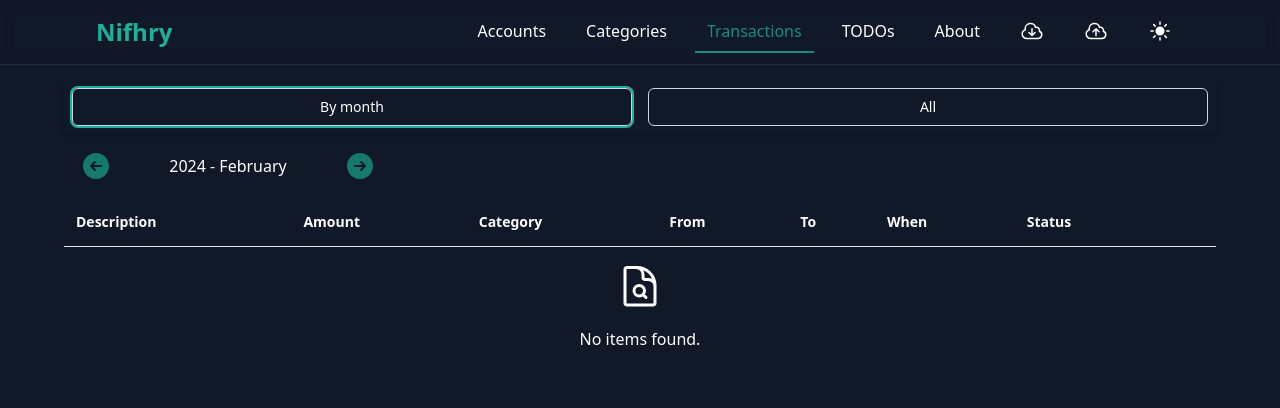
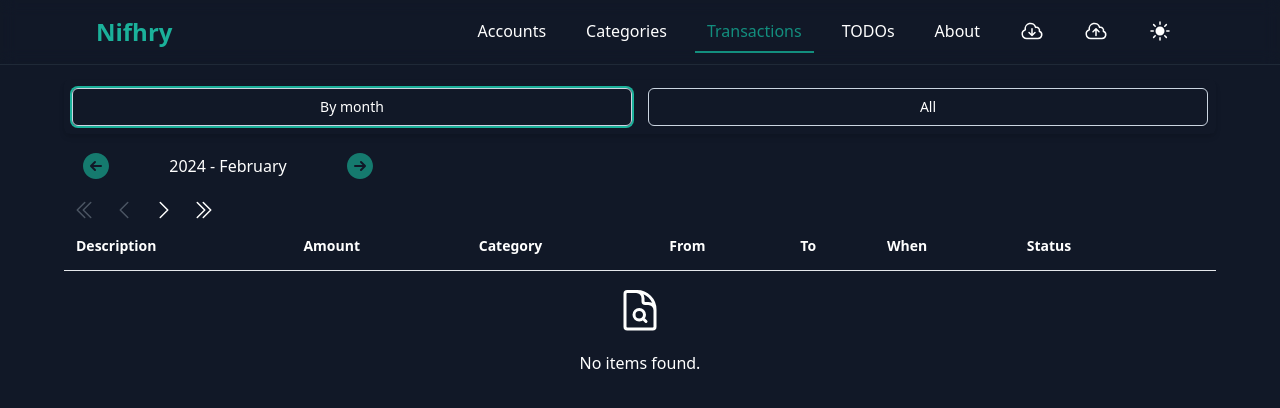
Before and after one commit to ostux/nifhry, a Vue app: page /transaction in a window 1280 px wide. Shown: the top 408 px of the page. Built offline with nearby package versions, Linux system fonts and the light colour scheme; a web font is replaced by a local one.

Commit message:
pagination

```diff
--- a/src/components/ui/DropdownMenu.vue
+++ b/src/components/ui/DropdownMenu.vue
@@ -43,7 +43,7 @@
         leave-to-class="transform scale-95 opacity-0"
       >
         <MenuItems
-          class="absolute right-0 z-40 mt-2 w-56 origin-top-right divide-y divide-gray-300 rounded-md bg-white shadow-lg ring-1 ring-black/5 focus:outline-none dark:bg-slate-900 dark:text-gray-100"
+          class="absolute right-0 z-40 mt-2 w-56 origin-top-right divide-y divide-gray-300 rounded-md bg-white shadow-lg ring-1 ring-black/5 focus:outline-none dark:border dark:border-gray-400/20 dark:bg-slate-900 dark:text-gray-100"
         >
           <div
             class="px-1 py-1"
--- /dev/null
+++ b/src/components/ui/PaginationComponnt.vue
@@ -0,0 +1,125 @@
+<template>
+  <div class="flex flex-grow">
+    <button
+      class="hover:text-pine-green-700 disabled:cursor-not-allowed disabled:text-gray-600"
+      :disabled="isFirstPage"
+      @click="firstPage"
+    >
+      <ChevronDoubleLeftIcon class="h-6 w-10" />
+    </button>
+    <button
+      class="hover:text-pine-green-700 disabled:cursor-not-allowed disabled:text-gray-600"
+      :disabled="isFirstPage"
+      @click="previousPage"
+    >
+      <ChevronLeftIcon class="h-6 w-10" />
+    </button>
+    <button
+      class="h-6 w-10 hover:text-pine-green-700 disabled:cursor-not-allowed disabled:text-gray-600"
+      v-for="page in pages"
+      :key="page"
+      @click="page !== '...' ? setPage(page) : null"
+    >
+      <span :class="[page === pagination.pagination.value?.page ? 'text-pine-green-500' : '']"> {{ page }}&nbsp; </span>
+    </button>
+    <button
+      class="hover:text-pine-green-700 disabled:cursor-not-allowed disabled:text-gray-600"
+      :disabled="isLastPage"
+      @click="nextPage"
+    >
+      <ChevronRightIcon class="h-6 w-10" />
+    </button>
+    <button
+      class="hover:text-pine-green-700 disabled:cursor-not-allowed disabled:text-gray-600"
+      :disabled="isLastPage"
+      @click="lastPage"
+    >
+      <ChevronDoubleRightIcon class="h-6 w-10" />
+    </button>
+  </div>
+</template>
+
+<script setup lang="ts">
+import { usePagination } from '@/composables/usePagination';
+import { ChevronDoubleLeftIcon, ChevronDoubleRightIcon, ChevronLeftIcon, ChevronRightIcon } from '@heroicons/vue/24/outline';
+import { computed, type Ref } from 'vue';
+
+const pagination = usePagination();
+
+const emit = defineEmits(['change']);
+
+const pages: Ref<any[]> = computed(() => {
+  const p = pagination.pagination.value;
+  const pagesCount = Math.ceil(p.totalCount / p.perPage);
+  const allPages: number[] = [];
+
+  Array.from(Array(pagesCount).keys())
+    .map((n) => n + 1)
+    .forEach((n) => {
+      if (n === 1 || n === pagesCount || n === p.page || (n > p.page - 3 && n < p.page + 3)) {
+        allPages.push(n);
+      } else {
+        allPages.push(0);
+      }
+    });
+
+  const res: any[] = [];
+
+  allPages.forEach((a) => {
+    if (a !== 0) {
+      res.push(a);
+    } else if (res[res.length - 1] !== '...') {
+      res.push('...');
+    }
+  });
+
+  return res;
+});
+
+const pagesCount = computed(() => {
+  const p = pagination.pagination.value;
+
+  return Math.ceil(p.totalCount / p.perPage);
+});
+
+const isFirstPage: Ref<boolean> = computed(() => {
+  return pagination.pagination.value.page === 1;
+});
+
+const firstPage = () => {
+  if (!isFirstPage.value) {
+    pagination.setPage(1);
+    emit('change', 1);
+  }
+};
+
+const previousPage = () => {
+  if (!isFirstPage.value) {
+    pagination.setPage(pagination.pagination.value.page - 1);
+    emit('change', pagination.pagination.value.page - 1);
+  }
+};
+
+const isLastPage: Ref<boolean> = computed(() => {
+  return pagination.pagination.value.page === pagesCount.value;
+});
+
+const nextPage = () => {
+  if (!isLastPage.value) {
+    pagination.setPage(pagination.pagination.value.page + 1);
+    emit('change', pagination.pagination.value.page + 1);
+  }
+};
+
+const lastPage = () => {
+  if (!isLastPage.value) {
+    pagination.setPage(pagesCount.value);
+    emit('change', pagesCount.value);
+  }
+};
+
+const setPage = (p: number) => {
+  pagination.setPage(p);
+  emit('change', p);
+};
+</script>
--- a/src/composables/usePagination.ts
+++ b/src/composables/usePagination.ts
@@ -23,6 +23,14 @@ export function usePagination() {
     };
   };
 
+  const setPage = (p: number) => {
+    pagination.value.page = p;
+  };
+
+  const setPerPage = (pp: number) => {
+    pagination.value.perPage = pp;
+  };
+
   const setTotalCount = (tc: number) => {
     pagination.value.totalCount = tc;
   };
@@ -39,5 +47,17 @@ export function usePagination() {
     dayFilter.value = df;
   };
 
-  return { pagination, sort, filter, dayFilter, setPagination, setTotalCount, setSort, setFilter, setDayFilter };
+  return {
+    pagination,
+    sort,
+    filter,
+    dayFilter,
+    setPagination,
+    setPage,
+    setPerPage,
+    setTotalCount,
+    setSort,
+    setFilter,
+    setDayFilter
+  };
 }
--- a/src/views/TransactionsView.vue
+++ b/src/views/TransactionsView.vue
@@ -55,6 +55,7 @@
       </TabGroup>
     </div>
 
+    <pagination-componnt @change="refresh" />
     <table-component
       :columns="columns"
       :rows="rows"
@@ -108,6 +109,7 @@ import moment, { type Moment } from 'moment';
 import { onUnmounted } from 'vue';
 import { onMounted } from 'vue';
 import { ref, type Ref } from 'vue';
+import PaginationComponnt from '@/components/ui/PaginationComponnt.vue';
 
 interface TransactionTab {
   id: string;
@@ -191,6 +193,12 @@ const sortIt = (event: any) => {
   // todo: setSort
 };
 
+const refresh = () => {
+  loading.value = true;
+
+  rows.value = dataStore.fetchTransactions();
+};
+
 const changeTab = (i: number) => {
   loading.value = true;
 
@@ -201,7 +209,7 @@ const changeTab = (i: number) => {
       rows.value = dataStore.fetchTransactions();
       break;
     default:
-      pagination.setPagination(1, 12);
+      pagination.setPagination(1, 10);
       pagination.setDayFilter({
         year: moment().year(),
         month: moment().month()
```
Also changed, not shown: data.json.
